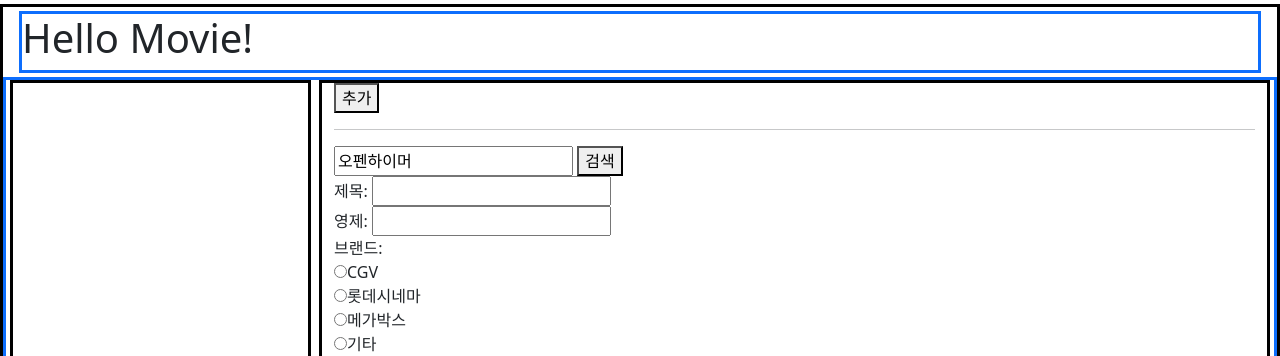
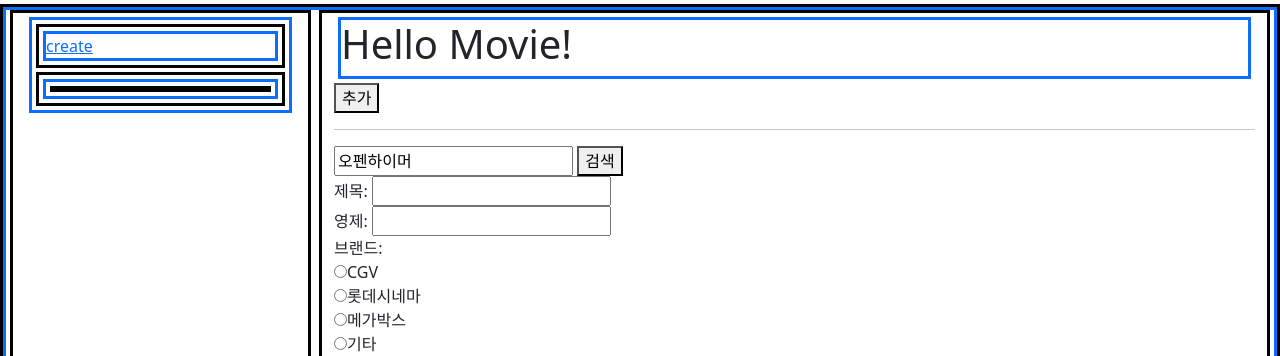
Before and after one commit to sisu-01/sisu2, a Django app: template templates/movie/movie.html in a window 1280 px wide. Shown: the part 124-480 px from the top of the page. Run offline with Django 4.2, Linux system fonts and the light colour scheme; the template is opened without the code that fills it, so the values that code supplies are empty; the visitor is signed in with stand-in values (Sample User, id 1); some libraries are stand-ins or nearby versions.

Commit message:
movie aside sticky

```diff
--- a/static/css/movie.css
+++ b/static/css/movie.css
@@ -1,3 +1,16 @@
+@media (max-width: 991.98px){
+    .toc-wrapper {
+        height: 100%;
+        overflow-y: auto;
+    }
+}
+@media (min-width: 992px){
+    .test {
+        max-height: calc( 100vh - 4rem);
+        overflow-y: auto;
+    }
+}
+
 .box {
     position: relative;
     width: 100%;
--- a/templates/movie/movie.html
+++ b/templates/movie/movie.html
@@ -29,14 +29,36 @@
 
 {% block content %}
 <main class="container-xxl bbb">
-    <div class="aaa">
-        <h1>Hello Movie!</h1>
-    </div>
     <div class="row aaa">
-        <div class="col-12 col-lg bbb">
-            {% include 'movie/movie_toc.html' %}
-        </div>
+        <aside class="sisu-aside col-12 col-lg bbb">
+            <div class="large-sticky aaa">
+                <div class="mobile-wrapper bbb">
+                    {% if user.is_authenticated %}
+                    <div class="aaa">
+                        <a href="{% url 'blog:create_post' %}">create</a>
+                    </div>
+                    {% endif %}
+                    <div class="d-lg-none aaa">
+                        <button type="button" data-bs-toggle="offcanvas" data-bs-target="#offcanvasExample" aria-controls="offcanvasExample">
+                            메뉴 열기
+                        </button>
+                    </div>
+                </div>
+                <div class="offcanvas-lg offcanvas-start test bbb" tabindex="-1" id="offcanvasExample" aria-labelledby="offcanvasExampleLabel">
+                    <div class="d-lg-none aaa">
+                        <h5 id="offcanvasExampleLabel">영화 목록</h5>
+                        <button type="button" data-bs-dismiss="offcanvas" data-bs-target="#offcanvasExample" aria-label="Close">닫기</button>
+                    </div>
+                    <div class="toc-wrapper aaa">
+                        {% include 'movie/movie_toc.html' %}
+                    </div>
+                </div>
+            </div>
+        </aside>
         <div class="col-12 col-lg-9 bbb">
+            <div class="aaa">
+                <h1>Hello Movie!</h1>
+            </div>
         {% if user.is_authenticated %}
             <button type="button" onClick="setMovieForm()">추가</button>
             {% include 'movie/movie_form.html' %}
--- a/templates/movie/movie_toc.html
+++ b/templates/movie/movie_toc.html
@@ -1,4 +1,4 @@
-<ul>
+<ul class="bbb">
 {% for key, value in toc.items %}
     <li>{{key}}&nbsp;({{value|length}})</li>
     <ul>
```
